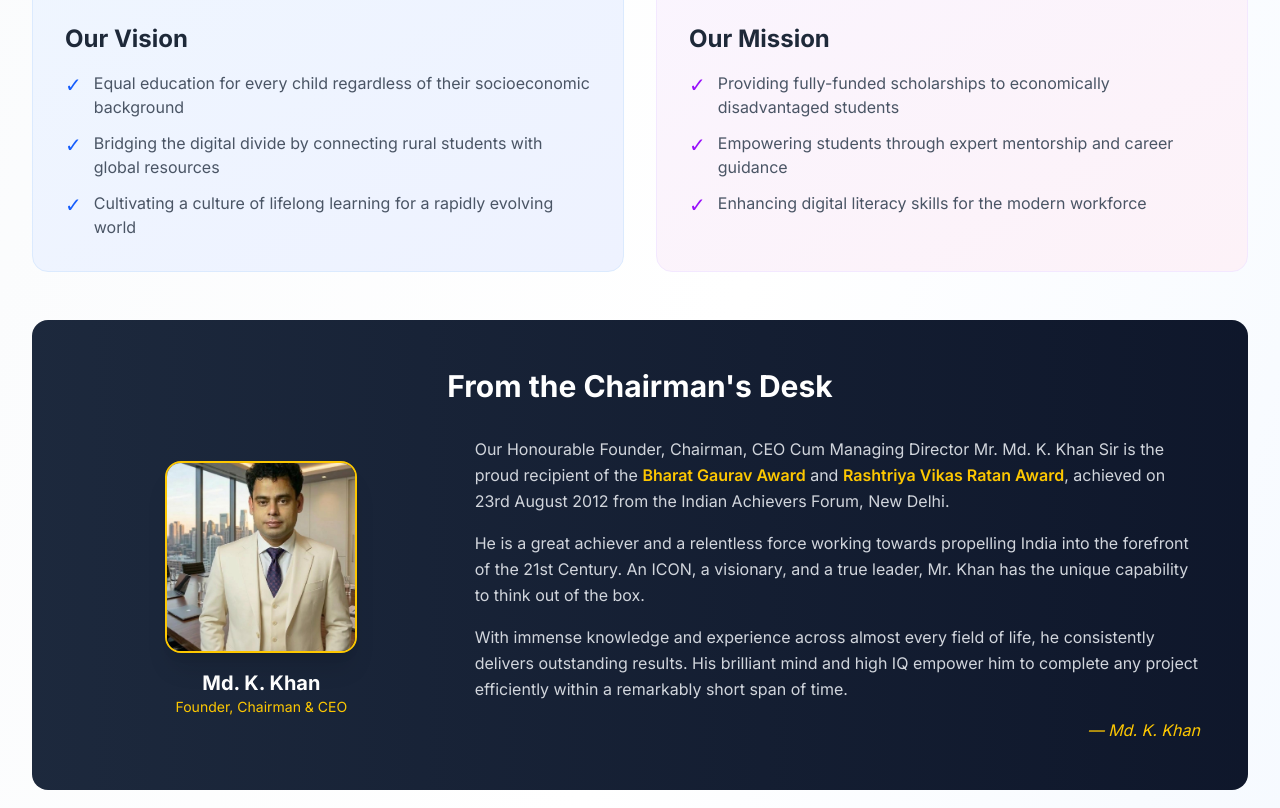
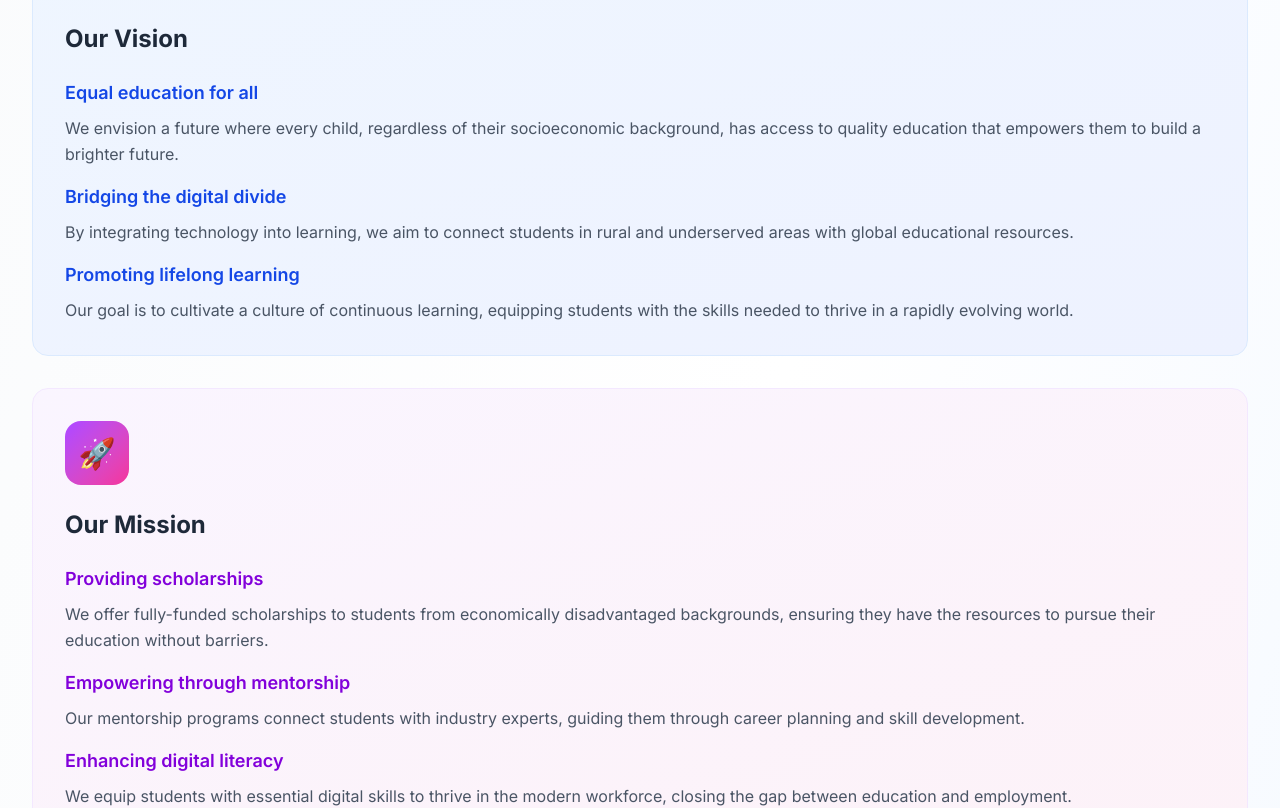
Before and after one commit to padoindia873-hub/kk-padho-india, a Next.js app: page /about in a window 1280 px wide. Shown: the part 1420-2228 px from the top of the page. Built offline with nearby package versions, Linux system fonts and the light colour scheme.

Commit message:
updated about pages

```diff
--- a/src/app/about/page.tsx
+++ b/src/app/about/page.tsx
@@ -113,48 +113,59 @@ export default function AboutPage() {
           </div>
         </div>
 
-        {/* Vision & Mission Cards */}
-        <div className="grid grid-cols-1 md:grid-cols-2 gap-8 mb-12">
-          <div className="bg-gradient-to-br from-blue-50 to-indigo-50 rounded-2xl p-8 border border-blue-100 hover:shadow-lg transition-all">
-            <div className="w-16 h-16 bg-gradient-to-br from-blue-500 to-indigo-500 rounded-2xl flex items-center justify-center mb-6">
-              <span className="text-3xl">🎯</span>
+        {/* Vision Section - Enhanced */}
+        <div className="bg-gradient-to-br from-blue-50 to-indigo-50 rounded-2xl p-8 mb-8 border border-blue-100 hover:shadow-lg transition-all">
+          <div className="w-16 h-16 bg-gradient-to-br from-blue-500 to-indigo-500 rounded-2xl flex items-center justify-center mb-6">
+            <span className="text-3xl">🎯</span>
+          </div>
+          <h2 className="text-2xl font-bold text-gray-800 mb-6">Our Vision</h2>
+          <div className="space-y-4">
+            <div>
+              <h3 className="text-lg font-semibold text-blue-700 mb-2">Equal education for all</h3>
+              <p className="text-gray-600 leading-relaxed">
+                We envision a future where every child, regardless of their socioeconomic background, has access to quality education that empowers them to build a brighter future.
+              </p>
             </div>
-            <h2 className="text-2xl font-bold text-gray-800 mb-4">Our Vision</h2>
-            <ul className="space-y-3">
-              <li className="flex items-start gap-3">
-                <span className="text-blue-600 text-xl">✓</span>
-                <p className="text-gray-600">Equal education for every child regardless of their socioeconomic background</p>
-              </li>
-              <li className="flex items-start gap-3">
-                <span className="text-blue-600 text-xl">✓</span>
-                <p className="text-gray-600">Bridging the digital divide by connecting rural students with global resources</p>
-              </li>
-              <li className="flex items-start gap-3">
-                <span className="text-blue-600 text-xl">✓</span>
-                <p className="text-gray-600">Cultivating a culture of lifelong learning for a rapidly evolving world</p>
-              </li>
-            </ul>
+            <div>
+              <h3 className="text-lg font-semibold text-blue-700 mb-2">Bridging the digital divide</h3>
+              <p className="text-gray-600 leading-relaxed">
+                By integrating technology into learning, we aim to connect students in rural and underserved areas with global educational resources.
+              </p>
+            </div>
+            <div>
+              <h3 className="text-lg font-semibold text-blue-700 mb-2">Promoting lifelong learning</h3>
+              <p className="text-gray-600 leading-relaxed">
+                Our goal is to cultivate a culture of continuous learning, equipping students with the skills needed to thrive in a rapidly evolving world.
+              </p>
+            </div>
           </div>
+        </div>
 
-          <div className="bg-gradient-to-br from-purple-50 to-pink-50 rounded-2xl p-8 border border-purple-100 hover:shadow-lg transition-all">
-            <div className="w-16 h-16 bg-gradient-to-br from-purple-500 to-pink-500 rounded-2xl flex items-center justify-center mb-6">
-              <span className="text-3xl">🚀</span>
+        {/* Mission Section - Enhanced */}
+        <div className="bg-gradient-to-br from-purple-50 to-pink-50 rounded-2xl p-8 mb-12 border border-purple-100 hover:shadow-lg transition-all">
+          <div className="w-16 h-16 bg-gradient-to-br from-purple-500 to-pink-500 rounded-2xl flex items-center justify-center mb-6">
+            <span className="text-3xl">🚀</span>
+          </div>
+          <h2 className="text-2xl font-bold text-gray-800 mb-6">Our Mission</h2>
+          <div className="space-y-4">
+            <div>
+              <h3 className="text-lg font-semibold text-purple-700 mb-2">Providing scholarships</h3>
+              <p className="text-gray-600 leading-relaxed">
+                We offer fully-funded scholarships to students from economically disadvantaged backgrounds, ensuring they have the resources to pursue their education without barriers.
+              </p>
             </div>
-            <h2 className="text-2xl font-bold text-gray-800 mb-4">Our Mission</h2>
-            <ul className="space-y-3">
-              <li className="flex items-start gap-3">
-                <span className="text-purple-600 text-xl">✓</span>
-                <p className="text-gray-600">Providing fully-funded scholarships to economically disadvantaged students</p>
-              </li>
-              <li className="flex items-start gap-3">
-                <span className="text-purple-600 text-xl">✓</span>
-                <p className="text-gray-600">Empowering students through expert mentorship and career guidance</p>
-              </li>
-              <li className="flex items-start gap-3">
-                <span className="text-purple-600 text-xl">✓</span>
-                <p className="text-gray-600">Enhancing digital literacy skills for the modern workforce</p>
-              </li>
-            </ul>
+            <div>
+              <h3 className="text-lg font-semibold text-purple-700 mb-2">Empowering through mentorship</h3>
+              <p className="text-gray-600 leading-relaxed">
+                Our mentorship programs connect students with industry experts, guiding them through career planning and skill development.
+              </p>
+            </div>
+            <div>
+              <h3 className="text-lg font-semibold text-purple-700 mb-2">Enhancing digital literacy</h3>
+              <p className="text-gray-600 leading-relaxed">
+                We equip students with essential digital skills to thrive in the modern workforce, closing the gap between education and employment.
+              </p>
+            </div>
           </div>
         </div>
 
```
